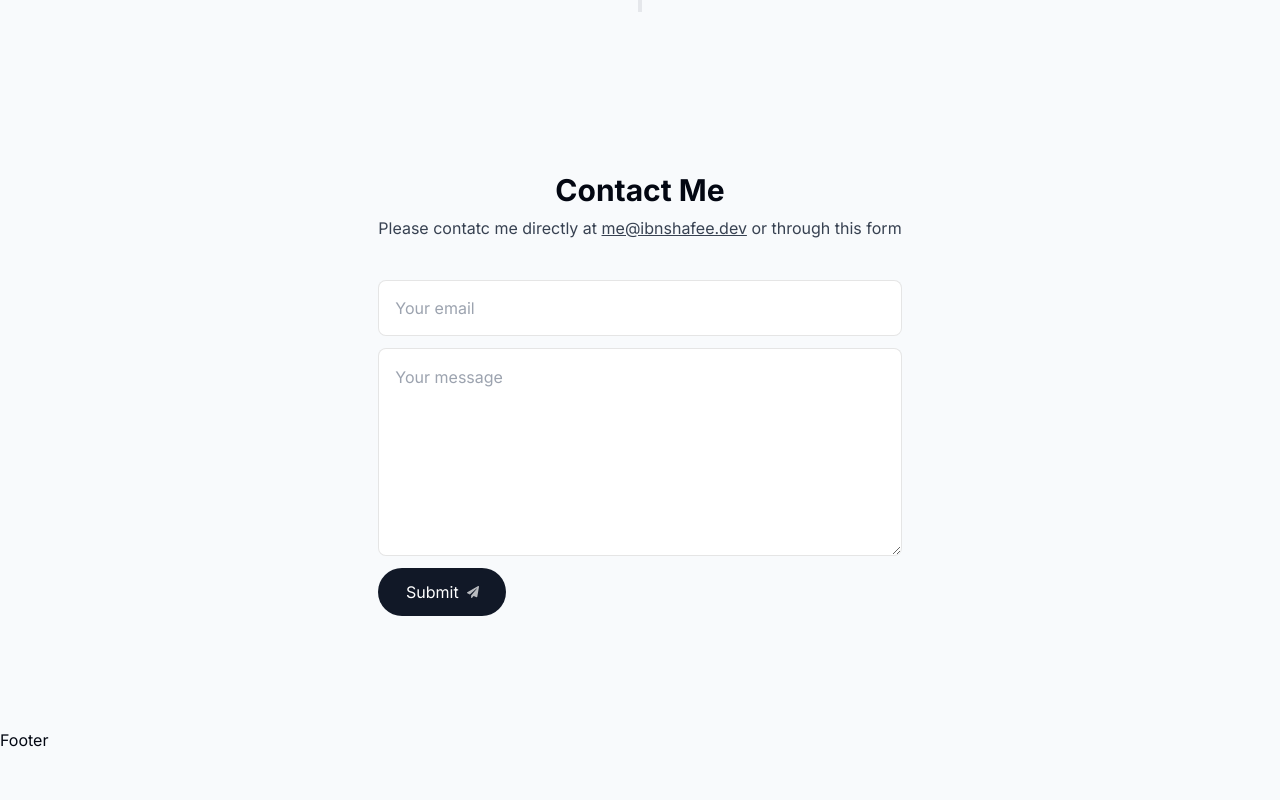
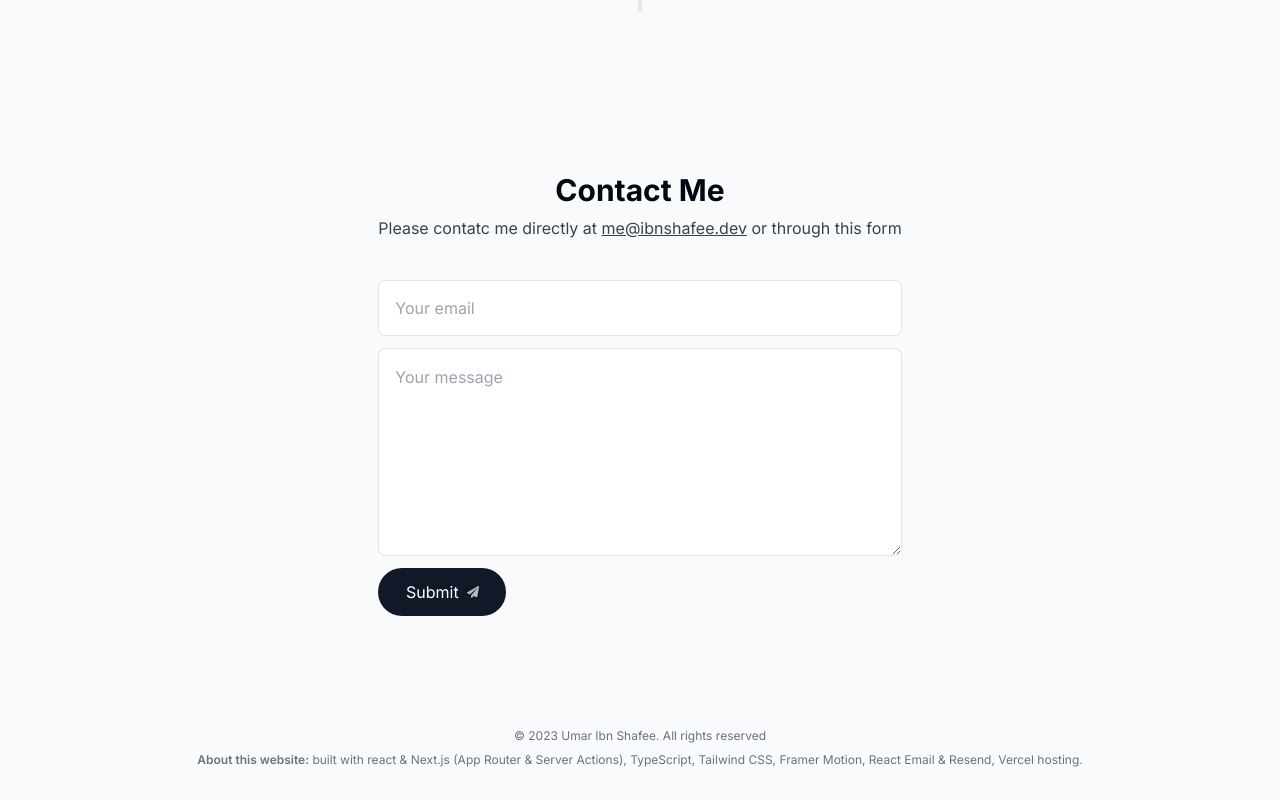
Before and after one commit to umar-ibn-shafee/portfolio, a Next.js app: page / in a window 1280 px wide. Shown: the part 3844-4644 px from the top of the page. Before the commit the page ends 4596 px from the top, so only its background shows below. Built offline with nearby package versions, Linux system fonts and the light colour scheme.

Commit message:
fotter done

```diff
--- a/components/screens/footer.tsx
+++ b/components/screens/footer.tsx
@@ -2,6 +2,14 @@
 
 export default function Footer() {
   return (
-    <div>Footer</div>
+    <footer className='mb-8 px-4 text-center text-gray-500'>
+        <small className='mb-2 block text-xs'>
+            &copy; 2023 Umar Ibn Shafee. All rights reserved
+        </small>
+        <p className='text-xs'>
+            <span className='font-semibold'>About this website:</span> built with react & Next.js (App Router & Server Actions),
+            TypeScript, Tailwind CSS, Framer Motion, React Email & Resend, Vercel hosting.
+        </p>
+    </footer>
   )
 }
```
